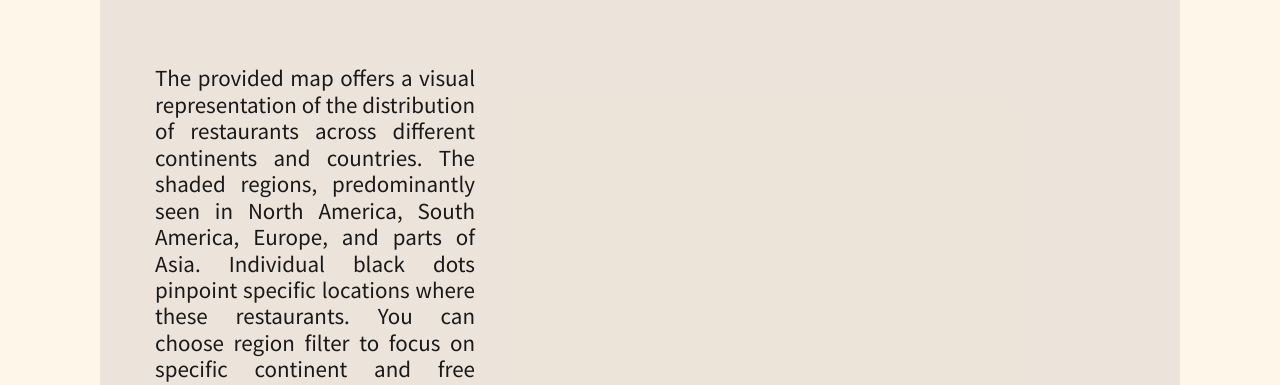
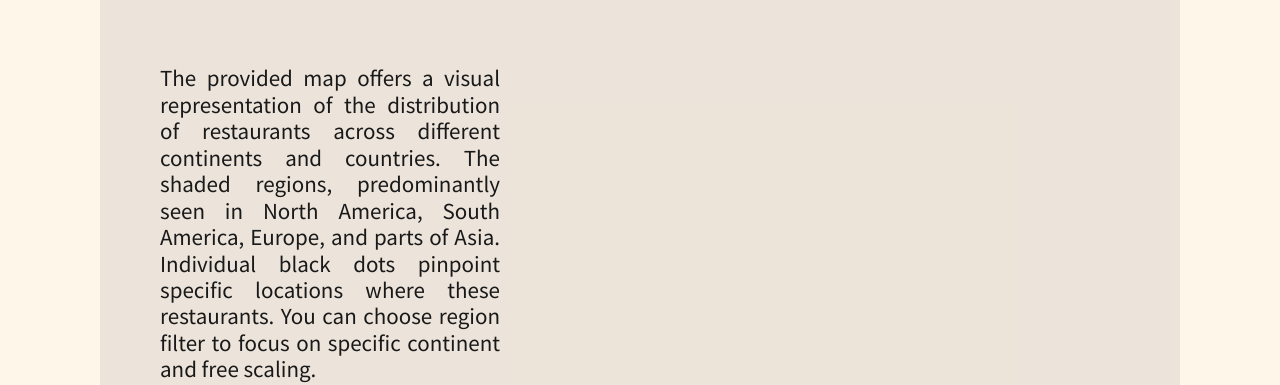
Before and after one commit to Lyra-Z/3179-Assignment2, a plain HTML site: page index.html in a window 1280 px wide. Shown: the part 407-792 px from the top of the page. Drawn offline with nearby package versions, Linux system fonts and the light colour scheme; a script that the page names is missing.

Commit message:
modified:   css/style.css

```diff
--- a/css/style.css
+++ b/css/style.css
@@ -54,9 +54,9 @@ h3 {
 
 .map-t1 {
     padding-top: 40px;
-    padding-left: 25px;
+    padding-left: 30px;
     font-size: 23px;
-    max-width: 320px;
+    max-width: 340px;
     text-align: justify;
     color: rgb(25, 25, 26);
 }
```
